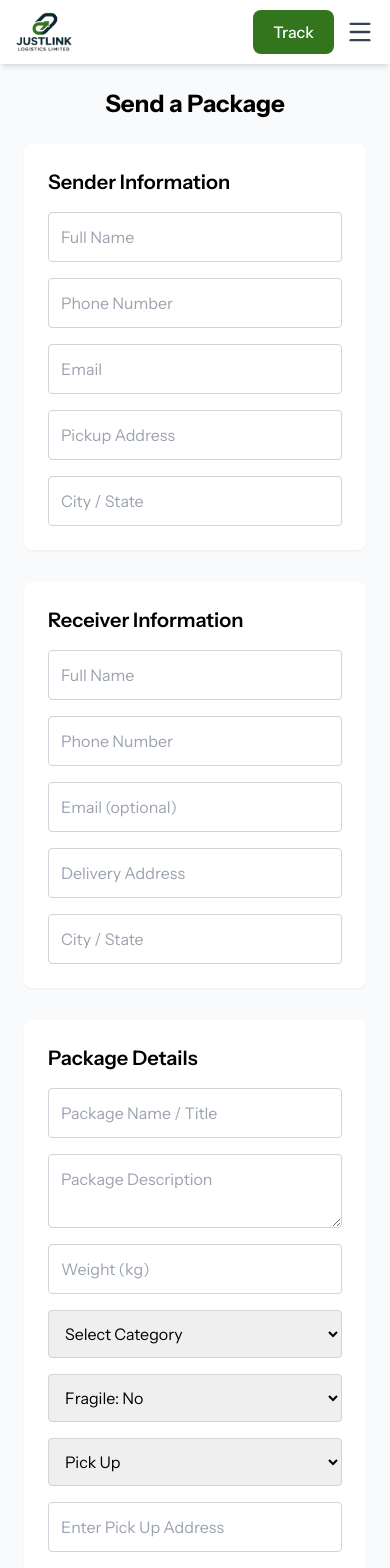
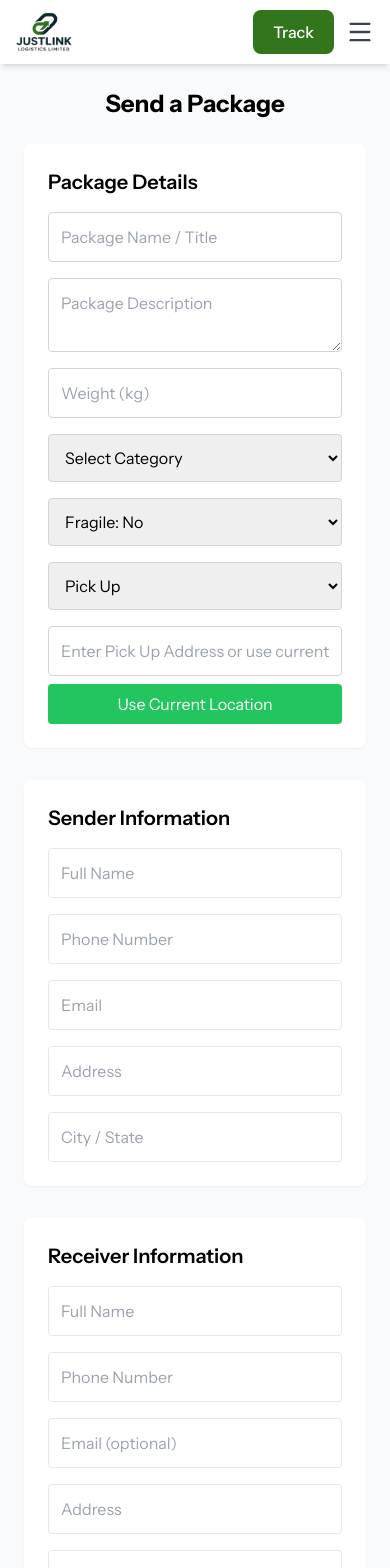
Before and after one commit to ikennaex/justink, a React (Vite) app: page /logistics/sendpackage in a window 390 px wide. Shown: the top 1568 px of the page. Built offline with nearby package versions, Linux system fonts and the light colour scheme.

Commit message:
track package, send package

```diff
--- a/src/Loaders/Loader.jsx
+++ b/src/Loaders/Loader.jsx
@@ -3,7 +3,7 @@ import "./loader.css"
 
 const Loader = () => {
   return (
-    <div className="loader">
+    <div className="loader m-40 items-center mx-auto">
     <div className="bar1"></div>
     <div className="bar2"></div>
     <div className="bar3"></div>
--- a/src/ecommerce/Components/Products/Products.jsx
+++ b/src/ecommerce/Components/Products/Products.jsx
@@ -2,24 +2,33 @@ import React, { useEffect, useState } from "react";
 import { Link } from "react-router";
 import {baseUrl} from "../../baseUrl"
 import axios from "axios";
+import Loader from "../../../Loaders/Loader";
 
 const Products = () => {
 
   const [products, setProducts] = useState([])
+  const [loading, setLoading] = useState(false)
 
   const getProducts = async () => {
+    setLoading(true)
     try {
       const response = await axios.get(`${baseUrl}products`)
       console.log(response.data)
       setProducts(response.data)
     } catch (err) {
       console.log(err);
+    } finally {
+      setLoading(false)
     }
   }
 
   useEffect(() => {
     getProducts()
   }, [])
+
+  if (loading) {
+  return <Loader />;
+}
 
   return (
     <div className="max-w-7xl mx-auto px-4 mt-10">
--- a/src/ecommerce/Pages/ProductDetailsPage/ProductDetailsPage.jsx
+++ b/src/ecommerce/Pages/ProductDetailsPage/ProductDetailsPage.jsx
@@ -6,6 +6,8 @@ import axios from "axios";
 import { baseUrl } from "../../baseUrl";
 import { useUser } from "../../Contexts/UserContext";
 import ProductRatings from "../../Components/ProductRatings/ProductRatings";
+import Loader from "../../../Loaders/Loader";
+import { FaLessThanEqual } from "react-icons/fa";
 
 const ProductDetailsPage = () => {
   const { addToCart } = useCart();
@@ -21,19 +23,24 @@ const ProductDetailsPage = () => {
   // Bookmark state
   const [isBookmarked, setIsBookmarked] = useState(false);
   const [bookmarkId, setBookmarkId] = useState(null);
+  const [loading, setLoading] = useState(false)
 
   // Fetch Single Product
   const getProduct = async () => {
+    setLoading(true)
     try {
       const response = await axios.get(`${baseUrl}products/${id}`);
       setProduct(response.data);
     } catch (err) {
       console.log(err);
+    } finally {
+      setLoading(false)
     }
   };
 
   // Fetch User Bookmarks
   const getFavoriteProduct = async () => {
+    setLoading(true)
     try {
       const token = localStorage.getItem("accessToken");
       if (!token) return; // ignore checking if not logged in
@@ -53,11 +60,14 @@ const ProductDetailsPage = () => {
       }
     } catch (err) {
       console.log(err);
+    } finally {
+      setLoading(false)
     }
   };
 
   // Add Bookmark
   const favoriteProduct = async () => {
+    setLoading(true)
     try {
       const token = localStorage.getItem("accessToken");
       if (!token) {
@@ -73,11 +83,14 @@ const ProductDetailsPage = () => {
       setBookmarkId(response.data.bookmark?._id);
     } catch (err) {
       console.log(err);
+    } finally {
+      setLoading(false)
     }
   };
 
   // Remove Bookmark
   const removeFavorite = async () => {
+    setLoading(true)
     try {
       await api.delete(`${baseUrl}bookmark/${id}`);
       alert("Removed from bookmarks");
@@ -87,17 +100,22 @@ const ProductDetailsPage = () => {
       setBookmarkId(null);
     } catch (err) {
       console.log(err);
+    } finally {
+      setLoading(false)
     }
   };
 
   // get ratings
   const getRatings = async () => {
+    setLoading(true)
     try {
       const response = await axios.get(`${baseUrl}rating/${id}`)
       console.log(response.data)
       setRatings(response.data.ratings)
     } catch (err) {
       console.log(err)
+    } finally {
+      setLoading(false)
     }
   }
 
@@ -120,6 +138,10 @@ const ProductDetailsPage = () => {
     addToCart({ ...product, quantity });
     alert(`${product.name} added to cart`);
   };
+
+  if (loading) {
+    return <Loader/>
+  }
 
   return (
     <section className="bg-gray-50 py-10 px-6 md:px-12">
--- a/src/ecommerce/Pages/UserProfile/UserProfile.jsx
+++ b/src/ecommerce/Pages/UserProfile/UserProfile.jsx
@@ -5,15 +5,18 @@ import { Link } from "react-router";
 import UserOrders from "../../Contexts/UserOrders";
 import EcomVendorProducts from "../../Components/Vendor/EcomVendorProducts";
 import { baseUrl } from "../../baseUrl";
+import Loader from "../../../Loaders/Loader";
 
 const UserProfile = () => {
   const { user, api } = useUser();
 
   const [favoriteProducts, setFavoriteProducts] = useState([]);
   const [loadingFav, setLoadingFav] = useState(true);
+  const [loading, setLoading] = useState(false)
 
   // Fetch bookmarked product IDs + full products
   const getFavoriteProduct = async () => {
+    setLoading(true)
     try {
       const token = localStorage.getItem("accessToken");
       if (!token) {
@@ -47,12 +50,17 @@ const UserProfile = () => {
       console.log(err);
     } finally {
       setLoadingFav(false);
+      setLoading(false)
     }
   };
 
   useEffect(() => {
     getFavoriteProduct();
   }, []);
+
+  if (loading) {
+    return <Loader/>
+  }
 
   return (
     <section className="w-full min-h-screen bg-gray-50 flex flex-col items-center py-10 px-4">
--- a/src/ecommerce/baseUrl.js
+++ b/src/ecommerce/baseUrl.js
@@ -1,4 +1,4 @@
-const isDev = true; // set to true for local development
+const isDev = false; // set to true for local development
 const localhost = "http://localhost:4000/"
 const live = import.meta.env.VITE_LIVE_HOST
 
--- a/src/logistics/Pages/SendPackage/SendPackage.jsx
+++ b/src/logistics/Pages/SendPackage/SendPackage.jsx
@@ -6,7 +6,15 @@ import TrackingModal from "../../Components/TrackingModal/TrackingModal";
 const SendPackage = () => {
   const [showModal, setShowModal] = useState(false);
   const [trackingNumber, setTrackingNumber] = useState("");
+  const [submitting, setSubmitting] = useState(false);
   const [formData, setFormData] = useState({
+    packageName: "",
+    packageDescription: "",
+    packageWeight: "",
+    packageCategory: "",
+    isFragile: "No",
+    pickUp: "pickup",
+    pickUpAddress: "",
     senderName: "",
     senderPhone: "",
     senderEmail: "",
@@ -17,14 +25,37 @@ const SendPackage = () => {
     receiverEmail: "",
     receiverAddress: "",
     receiverCity: "",
-    packageName: "",
-    packageDescription: "",
-    packageWeight: "",
-    packageCategory: "",
-    isFragile: "No",
-    pickUp: "pickup",
-    pickUpAddress: "",
   });
+
+  const handleChange = (e) => {
+    const { name, value } = e.target;
+    setFormData((prev) => ({ ...prev, [name]: value }));
+  };
+
+  const handleUseCurrentLocation = () => {
+    if (!navigator.geolocation) {
+      alert("Geolocation is not supported by your browser.");
+      return;
+    }
+
+    navigator.geolocation.getCurrentPosition(
+      (position) => {
+        const { latitude, longitude } = position.coords;
+        setFormData((prev) => ({
+          ...prev,
+          pickUpAddress: `${latitude.toFixed(5)}, ${longitude.toFixed(5)}`, // Only coordinates as string
+        }));
+      },
+      (err) => {
+        alert("Unable to get your location. Please try again.");
+        console.error(err);
+      }
+    );
+  };
+
+  const handleSubmit = async (e) => {
+    e.preventDefault();
+    setSubmitting(true);
 
     const payload = {
       sender: {
@@ -33,168 +64,48 @@ const SendPackage = () => {
         email: formData.senderEmail,
         address: formData.senderAddress + ", " + formData.senderCity,
       },
-
       receiver: {
         fullName: formData.receiverName,
         phone: formData.receiverPhone,
         email: formData.receiverEmail,
         address: formData.receiverAddress + ", " + formData.receiverCity,
       },
-
       package: {
         type: formData.packageCategory,
         weight: Number(formData.packageWeight),
         description: formData.packageDescription,
         value: 0,
       },
-
       pickup: {
         pickupType: formData.pickUp,
-      pickupAddress: formData.pickUpAddress,
+        pickupAddress: formData.pickUpAddress, // Only coordinates string or typed address
         pickupDate: new Date(),
       },
-
-    // pricing: {
-    //   baseFee: 1500,
-    //   distanceFee: 500,
-    //   weightFee: Number(formData.packageWeight) * 100,
-    //   total: 1500 + 500 + Number(formData.packageWeight) * 100,
-    // },
     };
-
-  const handleChange = (e) => {
-    const { name, value } = e.target;
-    setFormData((prev) => ({ ...prev, [name]: value }));
-  };
-
-  const handleSubmit = async (e) => {
-    e.preventDefault();
 
     try {
       const response = await axios.post(`${baseUrl}logistics/send-package`, payload);
       alert(response.data.message);
-      console.log(response.data);
       setTrackingNumber(response.data.shipment.trackingNumber);
-      setShowModal(true)
+      setShowModal(true);
     } catch (err) {
       console.error(err);
-      alert(err.response.data.message);
+      alert(err.response?.data?.message || "Error sending package");
+    } finally {
+      setSubmitting(false);
     }
   };
 
   return (
-    <div className="max-w-4xl mx-auto p-6 bg-gray-50 shadow-lg rounded-lg">
-      {showModal && (
-        <TrackingModal trackingNumber={trackingNumber} showModal = {showModal}/>
-      )}
+    <div className="max-w-4xl mx-auto p-6 bg-gray-50 shadow-lg rounded-lg space-y-6">
+      {showModal && <TrackingModal trackingNumber={trackingNumber} showModal={showModal} />}
+
       <h2 className="text-2xl font-bold mb-6 text-center">Send a Package</h2>
+
       <form onSubmit={handleSubmit} className="space-y-8">
-        {/* Sender Information */}
-        <section className="bg-white p-6 rounded-lg shadow-sm">
-          <h3 className="text-xl font-semibold mb-4">Sender Information</h3>
-          <div className="grid grid-cols-1 md:grid-cols-2 gap-4">
-            <input
-              type="text"
-              name="senderName"
-              placeholder="Full Name"
-              value={formData.senderName}
-              onChange={handleChange}
-              required
-              className="p-3 border border-gray-300 rounded focus:outline-none focus:ring-2 focus:ring-blue-400"
-            />
-            <input
-              type="tel"
-              name="senderPhone"
-              placeholder="Phone Number"
-              value={formData.senderPhone}
-              onChange={handleChange}
-              required
-              className="p-3 border border-gray-300 rounded focus:outline-none focus:ring-2 focus:ring-blue-400"
-            />
-            <input
-              type="email"
-              name="senderEmail"
-              placeholder="Email"
-              value={formData.senderEmail}
-              onChange={handleChange}
-              required
-              className="p-3 border border-gray-300 rounded focus:outline-none focus:ring-2 focus:ring-blue-400"
-            />
-            <input
-              type="text"
-              name="senderAddress"
-              placeholder="Pickup Address"
-              value={formData.senderAddress}
-              onChange={handleChange}
-              required
-              className="p-3 border border-gray-300 rounded focus:outline-none focus:ring-2 focus:ring-blue-400"
-            />
-            <input
-              type="text"
-              name="senderCity"
-              placeholder="City / State"
-              value={formData.senderCity}
-              onChange={handleChange}
-              required
-              className="p-3 border border-gray-300 rounded focus:outline-none focus:ring-2 focus:ring-blue-400"
-            />
-          </div>
-        </section>
-
-        {/* Receiver Information */}
-        <section className="bg-white p-6 rounded-lg shadow-sm">
-          <h3 className="text-xl font-semibold mb-4">Receiver Information</h3>
-          <div className="grid grid-cols-1 md:grid-cols-2 gap-4">
-            <input
-              type="text"
-              name="receiverName"
-              placeholder="Full Name"
-              value={formData.receiverName}
-              onChange={handleChange}
-              required
-              className="p-3 border border-gray-300 rounded focus:outline-none focus:ring-2 focus:ring-green-400"
-            />
-            <input
-              type="tel"
-              name="receiverPhone"
-              placeholder="Phone Number"
-              value={formData.receiverPhone}
-              onChange={handleChange}
-              required
-              className="p-3 border border-gray-300 rounded focus:outline-none focus:ring-2 focus:ring-green-400"
-            />
-            <input
-              type="email"
-              name="receiverEmail"
-              placeholder="Email (optional)"
-              value={formData.receiverEmail}
-              onChange={handleChange}
-              className="p-3 border border-gray-300 rounded focus:outline-none focus:ring-2 focus:ring-green-400"
-            />
-            <input
-              type="text"
-              name="receiverAddress"
-              placeholder="Delivery Address"
-              value={formData.receiverAddress}
-              onChange={handleChange}
-              required
-              className="p-3 border border-gray-300 rounded focus:outline-none focus:ring-2 focus:ring-green-400"
-            />
-            <input
-              type="text"
-              name="receiverCity"
-              placeholder="City / State"
-              value={formData.receiverCity}
-              onChange={handleChange}
-              required
-              className="p-3 border border-gray-300 rounded focus:outline-none focus:ring-2 focus:ring-green-400"
-            />
-          </div>
-        </section>
-
         {/* Package Details */}
-        <section className="bg-white p-6 rounded-lg shadow-sm">
-          <h3 className="text-xl font-semibold mb-4">Package Details</h3>
+        <section className="bg-white p-6 rounded-lg shadow-sm space-y-4">
+          <h3 className="text-xl font-semibold">Package Details</h3>
           <div className="grid grid-cols-1 md:grid-cols-2 gap-4">
             <input
               type="text"
@@ -248,7 +159,6 @@ const SendPackage = () => {
               <option value="No">Fragile: No</option>
               <option value="Yes">Fragile: Yes</option>
             </select>
-
             <select
               name="pickUp"
               value={formData.pickUp}
@@ -260,27 +170,54 @@ const SendPackage = () => {
             </select>
 
             {formData.pickUp === "pickup" && (
+              <div className="flex flex-col gap-2">
                 <input
                   name="pickUpAddress"
-                label="Pick Up Address"
-                placeholder="Enter Pick Up Address"
+                  placeholder="Enter Pick Up Address or use current location"
                   type="text"
                   onChange={handleChange}
                   value={formData.pickUpAddress}
-                min="0"
-                step="0.01"
                   required
                   className="p-3 border border-gray-300 rounded focus:outline-none focus:ring-2 focus:ring-purple-400"
                 />
+                <button
+                  type="button"
+                  onClick={handleUseCurrentLocation}
+                  className="bg-green-500 hover:bg-green-600 text-white px-4 py-2 rounded w-full"
+                >
+                  Use Current Location
+                </button>
+              </div>
             )}
           </div>
         </section>
 
-        <button
-          type="submit"
-          className="w-full bg-[#33751D] hover:bg-[#1e4d0f] text-white font-semibold py-3 rounded-lg shadow"
-        >
-          Send Package
+        {/* Sender Information */}
+        <section className="bg-white p-6 rounded-lg shadow-sm space-y-4">
+          <h3 className="text-xl font-semibold">Sender Information</h3>
+          <div className="grid grid-cols-1 md:grid-cols-2 gap-4">
+            <input type="text" name="senderName" placeholder="Full Name" value={formData.senderName} onChange={handleChange} required className="p-3 border rounded" />
+            <input type="tel" name="senderPhone" placeholder="Phone Number" value={formData.senderPhone} onChange={handleChange} required className="p-3 border rounded" />
+            <input type="email" name="senderEmail" placeholder="Email" value={formData.senderEmail} onChange={handleChange} required className="p-3 border rounded" />
+            <input type="text" name="senderAddress" placeholder="Address" value={formData.senderAddress} onChange={handleChange} required className="p-3 border rounded" />
+            <input type="text" name="senderCity" placeholder="City / State" value={formData.senderCity} onChange={handleChange} required className="p-3 border rounded" />
+          </div>
+        </section>
+
+        {/* Receiver Information */}
+        <section className="bg-white p-6 rounded-lg shadow-sm space-y-4">
+          <h3 className="text-xl font-semibold">Receiver Information</h3>
+          <div className="grid grid-cols-1 md:grid-cols-2 gap-4">
+            <input type="text" name="receiverName" placeholder="Full Name" value={formData.receiverName} onChange={handleChange} required className="p-3 border rounded" />
+            <input type="tel" name="receiverPhone" placeholder="Phone Number" value={formData.receiverPhone} onChange={handleChange} required className="p-3 border rounded" />
+            <input type="email" name="receiverEmail" placeholder="Email (optional)" value={formData.receiverEmail} onChange={handleChange} className="p-3 border rounded" />
+            <input type="text" name="receiverAddress" placeholder="Address" value={formData.receiverAddress} onChange={handleChange} required className="p-3 border rounded" />
+            <input type="text" name="receiverCity" placeholder="City / State" value={formData.receiverCity} onChange={handleChange} required className="p-3 border rounded" />
+          </div>
+        </section>
+
+        <button type="submit" disabled={submitting} className="w-full bg-[#33751D] hover:bg-[#1e4d0f] text-white font-semibold py-3 rounded-lg shadow">
+          {submitting ? "Submitting..." : "Send Package"}
         </button>
       </form>
     </div>
```
Also changed, not shown: src/logistics/Pages/Rider/BecomeARider.jsx (+83 -76 lines), src/logistics/Pages/Track/TrackHome.jsx (+39 -76 lines). Lines whose indentation alone changed are shown as unchanged.
